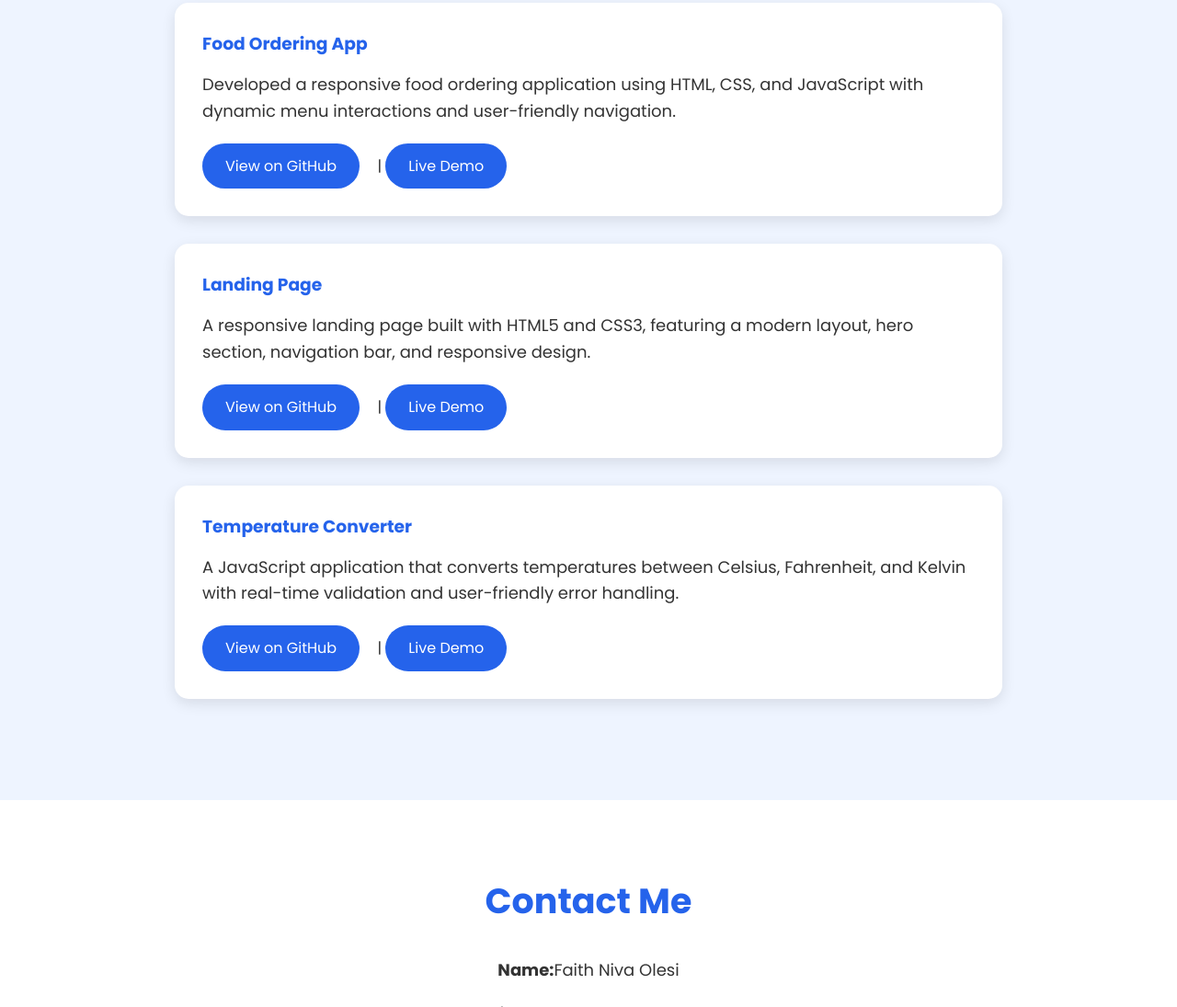
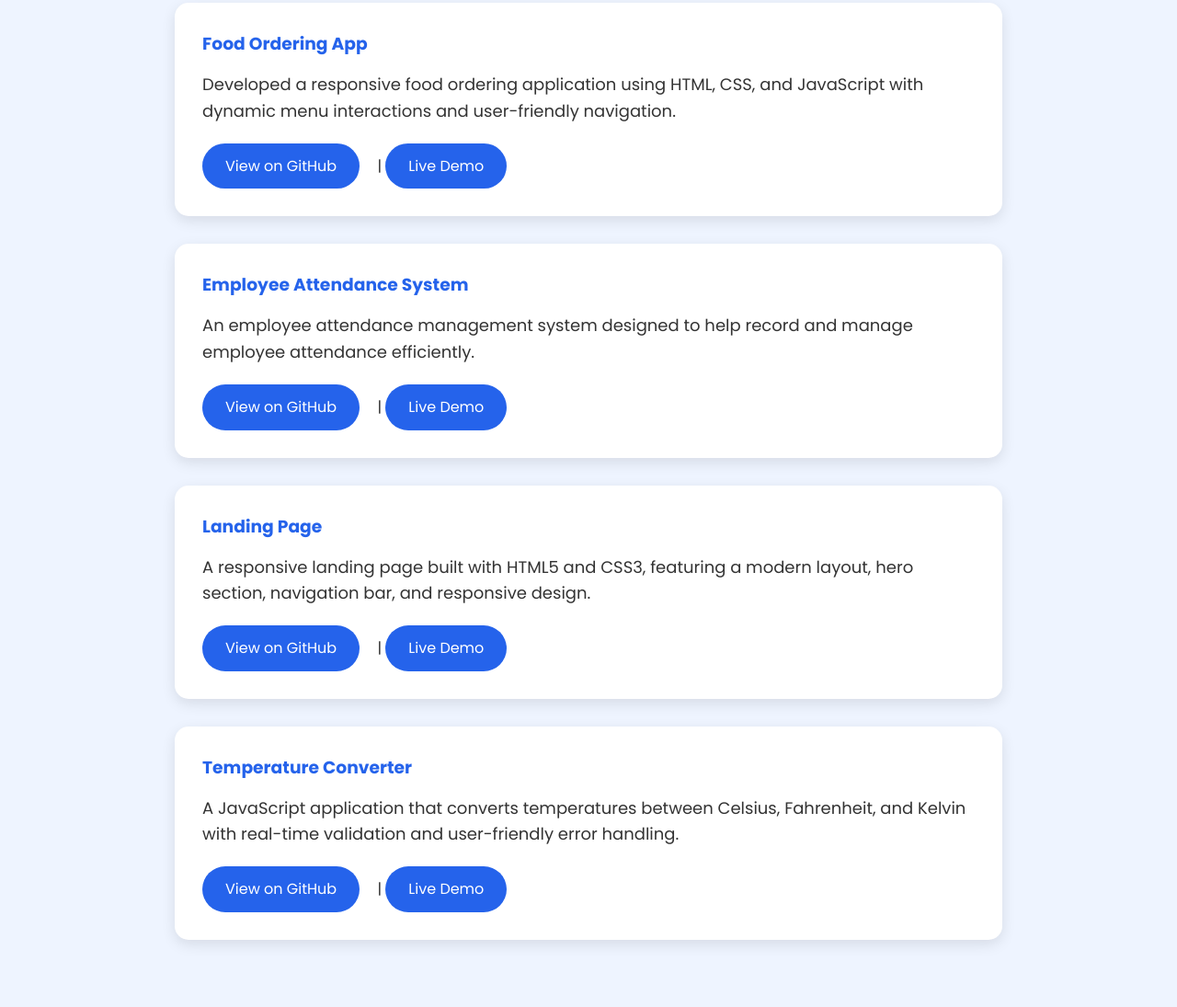
Before and after one commit to Faith-254-UI/Personal-Portfolio, a plain HTML site: page index.html in a window 1280 px wide. Shown: the part 1839-2934 px from the top of the page at 92% size. Drawn offline with Linux system fonts and the light colour scheme.

Commit message:
Update project descriptions in index.html

```diff
--- a/index.html
+++ b/index.html
@@ -76,6 +76,14 @@
             </div>
 
             <div class="project">
+               <h3>Employee Attendance System</h3>
+               <p>An employee attendance management system designed to help record and manage employee attendance efficiently.</p>
+               <a href="https://github.com/Faith-254-UI/employee-attendance-system" target="_blank">View on GitHub</a> |
+               <a href="https://faith-254-ui.github.io/employee-attendance-system/" target="_blank">Live Demo</a>
+
+           </div>
+
+            <div class="project">
                <h3>Landing Page</h3>
                <p>A responsive landing page built with HTML5 and CSS3, featuring a modern layout, hero section, navigation bar, and responsive design.</p>
                <a href="https://github.com/Faith-254-UI/Landing-Page" target="_blank">View on GitHub</a> |
```
Lines whose indentation alone changed are shown as unchanged.
